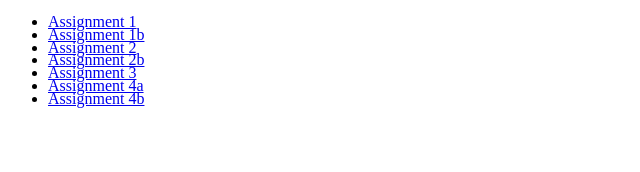
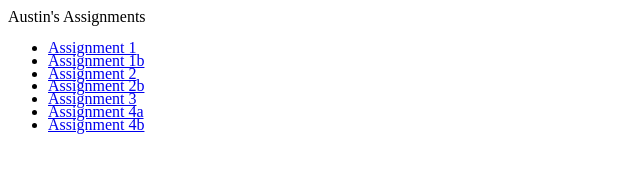
Before and after one commit to ryderaustin/ryderaustin.github.io, a plain HTML site: page index.html in a window 1280 px wide. Shown: the whole page, without its empty margins (0-640 px from the left). Drawn offline with Linux system fonts and the light colour scheme.

Commit message:
add header

```diff
--- a/index.html
+++ b/index.html
@@ -5,6 +5,7 @@
   <title>Austin's WEB110 Portfolio</title>
 </head>
 <body>
+<header> Austin's Assignments</header>
   <p></p>
   <ul style="line-height:80%">
     <li><a href=ryderaustin.github.io/web110/assignment.html>Assignment 1</a></li>
```
Lines whose indentation alone changed are shown as unchanged.
